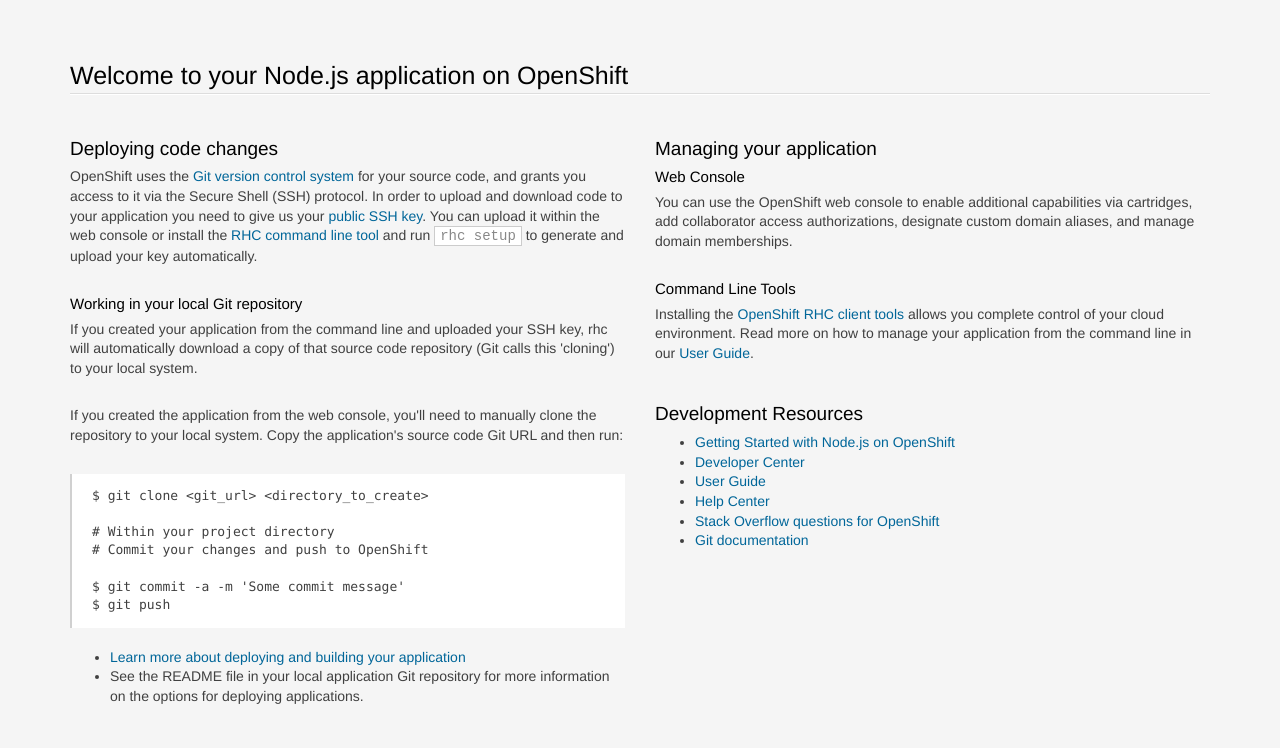
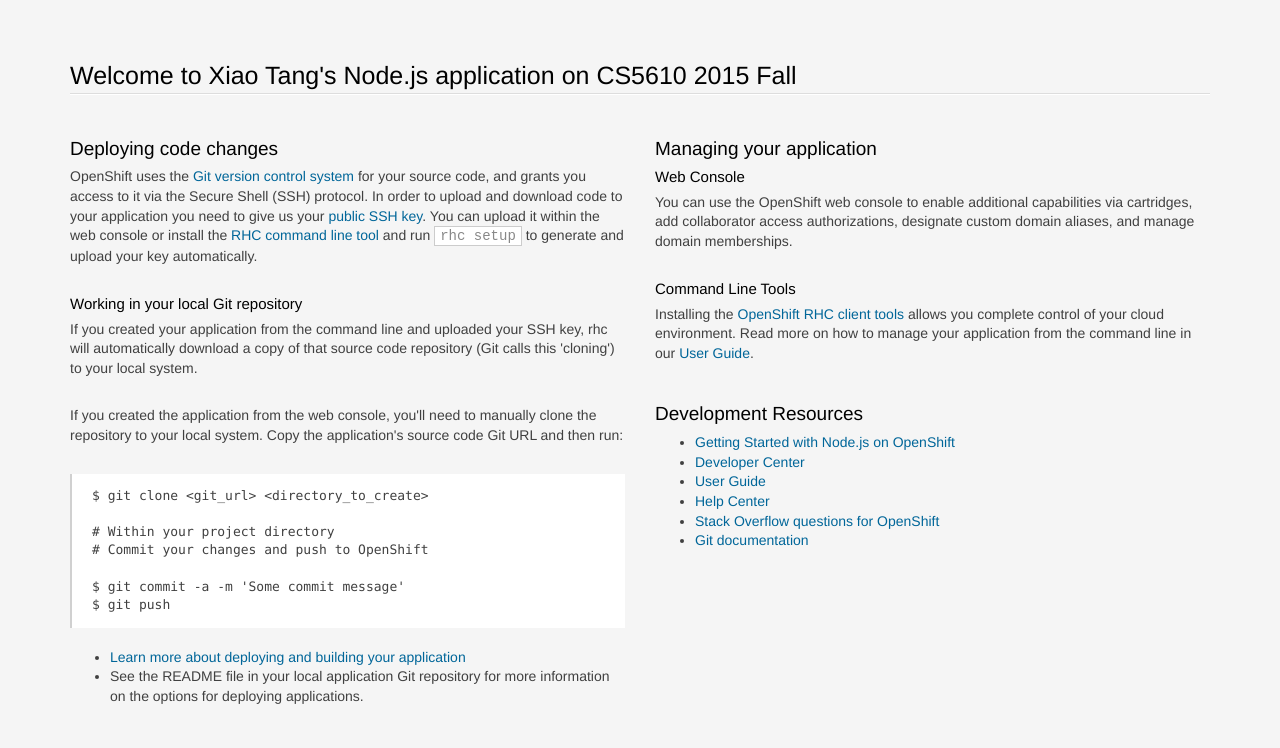
Before and after one commit to XiaoTang0720/cs5610fall2015, a website: page index.html in a window 1280 px wide. Shown: the top 748 px of the page. Drawn offline with Linux system fonts and the light colour scheme.

Commit message:
change index.html

```diff
--- a/index.html
+++ b/index.html
@@ -207,7 +207,7 @@
 <body>
 <section class='container'>
           <hgroup>
-            <h1>Welcome to your Node.js application on OpenShift</h1>
+            <h1>Welcome to Xiao Tang's Node.js application on CS5610 2015 Fall</h1>
           </hgroup>
 
 
```
Also changed, not shown: 1 other file.
